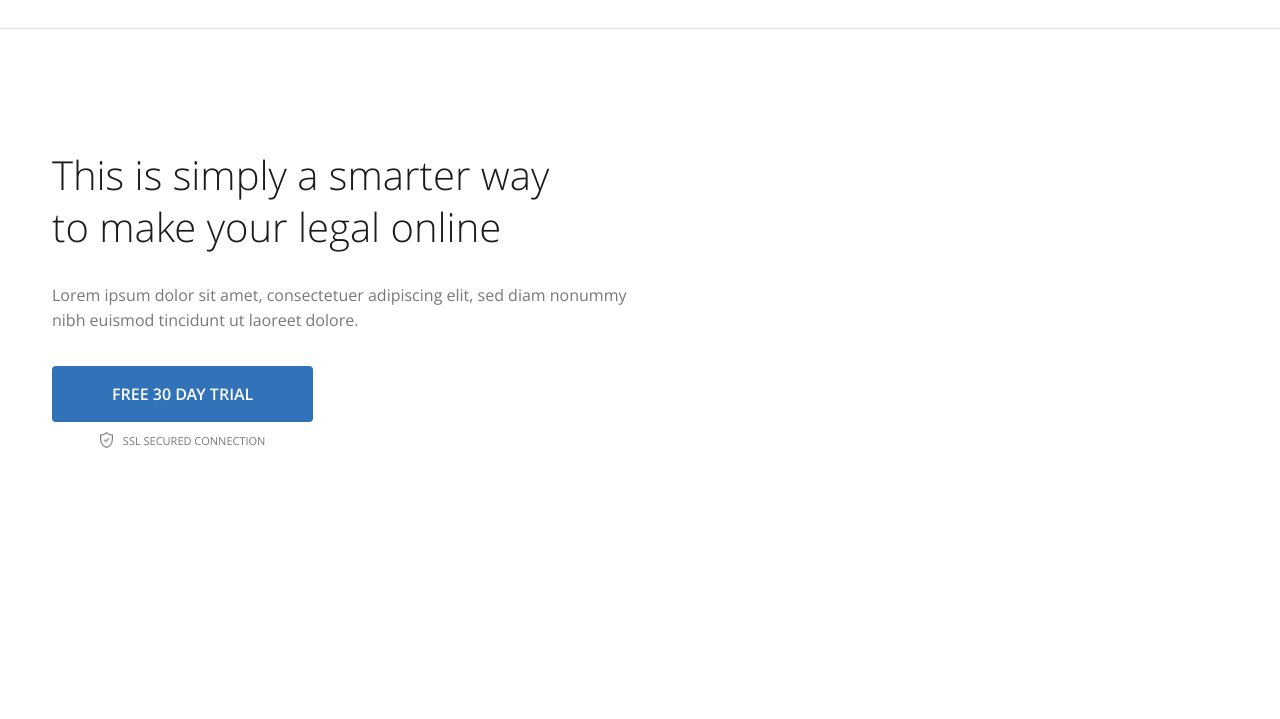
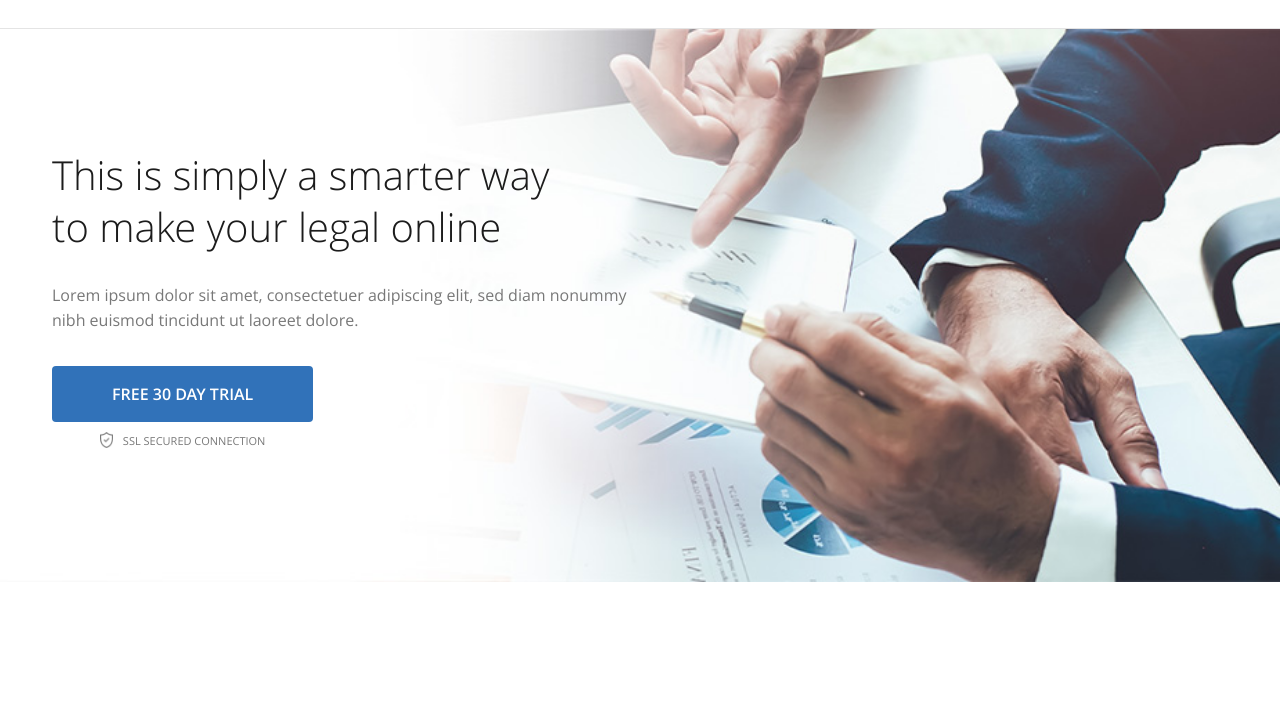
Before and after one commit to chistayaaa/one-page-lending, a plain HTML site: page index.html in a window 1280 px wide. Shown: the part 81-800 px from the top of the page. Drawn offline with nearby package versions, Linux system fonts and the light colour scheme.

Commit message:
Update style.css

```diff
--- a/css/style.css
+++ b/css/style.css
@@ -146,7 +146,7 @@ margin-right: 50px;
 /* HERO */
 
 .section-hero {
-   background: url(one-page-lending/img/Base.jpg) right center  no-repeat white;
+   background: url(/one-page-lending/img/Base.jpg) right center  no-repeat white;
    background-size: auto 100%;
 }
 
```
